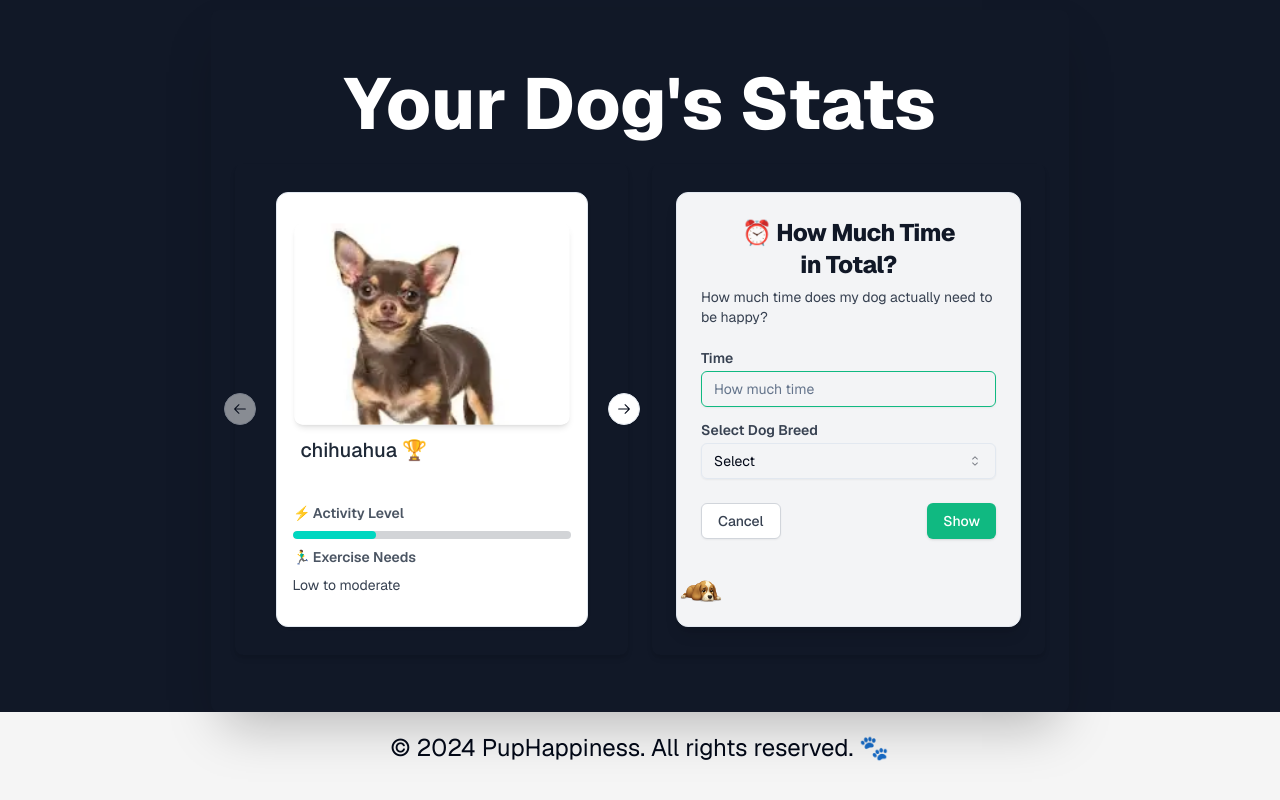
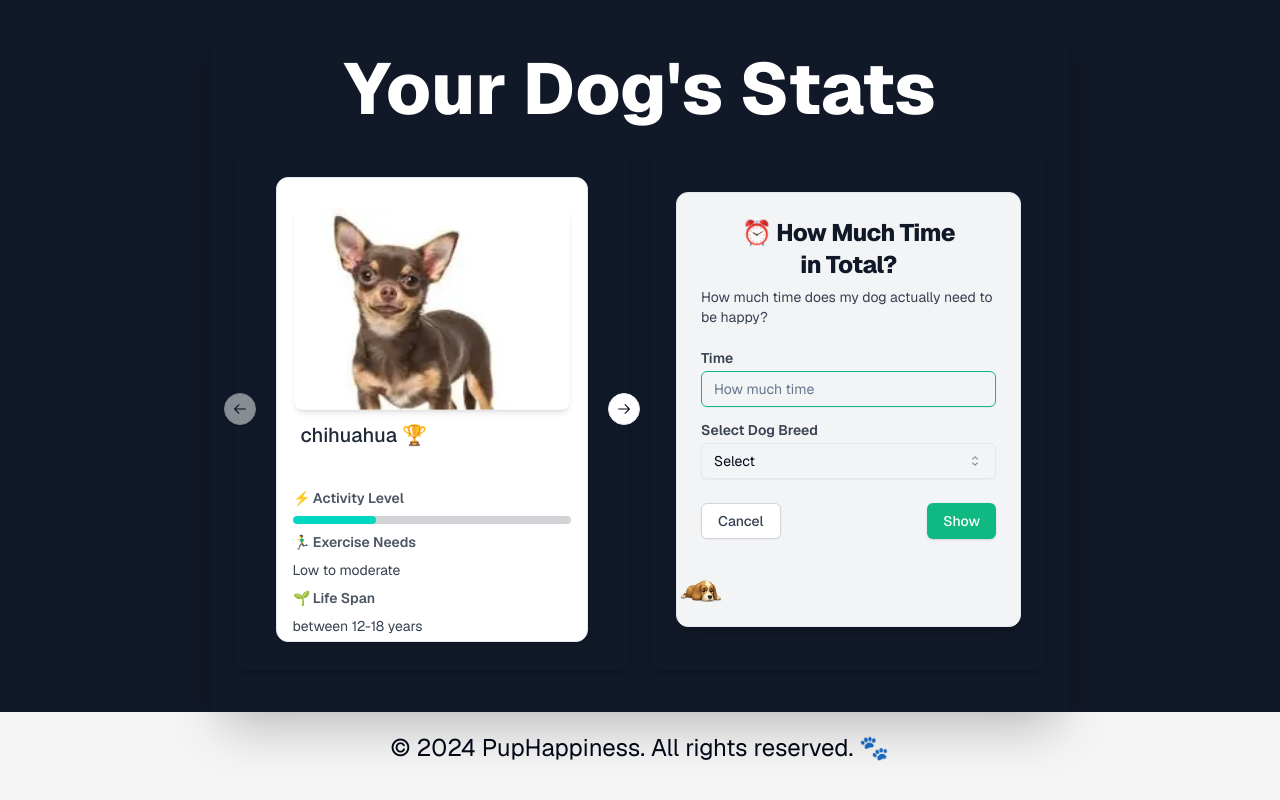
Before and after one commit to Giorgiod91/IsMyDogHappy, a Next.js app: page / in a window 1280 px wide. Shown: the part 1338-2138 px from the top of the page. Built offline with nearby package versions, Linux system fonts and the light colour scheme.

Commit message:
added life span showcase

```diff
--- a/src/app/components/DogRace.tsx
+++ b/src/app/components/DogRace.tsx
@@ -45,7 +45,7 @@ function DogRace({ susge, susge2 }: { susge: string; susge2: string }) {
           {Array.from({ length: 5 }).map((_, index) => (
             <CarouselItem key={index}>
               <div className="p-1">
-                <Card className="md:h-[435px]">
+                <Card className="md:h-[465px]">
                   <CardContent className="flex aspect-square items-center justify-center p-6">
                     <div className="flex flex-col">
                       <Motion.img
@@ -76,6 +76,13 @@ function DogRace({ susge, susge2 }: { susge: string; susge2: string }) {
                     <p className="text-sm text-gray-700">
                       {DogRaces[currentIndex]?.exercise_needs || ""}
                     </p>
+
+                    <p className="text-sm font-semibold text-gray-600">
+                      🌱 Life Span
+                    </p>
+                    <p className="text-sm text-gray-700">
+                      {DogRaces[currentIndex]?.life_span}
+                    </p>
                   </div>
                 </Card>
               </div>
--- a/src/app/utils/DogRace.ts
+++ b/src/app/utils/DogRace.ts
@@ -5,6 +5,7 @@ export const DogRaces = [
     img: "/chihuahua.webp",
     activity_level: 30,
     exercise_needs: "Low to moderate",
+    life_span: "between 12-18 years",
   },
   {
     name: "bulldog",
@@ -12,6 +13,7 @@ export const DogRaces = [
     img: "/bulldog.jpg",
     activity_level: 15,
     exercise_needs: "Low",
+    life_span: "between 8-10 years",
   },
   {
     name: "poodle",
@@ -19,6 +21,7 @@ export const DogRaces = [
     img: "/poodle.jpg",
     activity_level: 30,
     exercise_needs: "Moderate",
+    life_span: "between 12-15 years",
   },
   {
     name: "Jack Russell",
@@ -26,5 +29,6 @@ export const DogRaces = [
     img: "/JackRussel.webp",
     activity_level: 95,
     exercise_needs: "High",
+    life_span: "between 13-16 years",
   },
 ];
```
